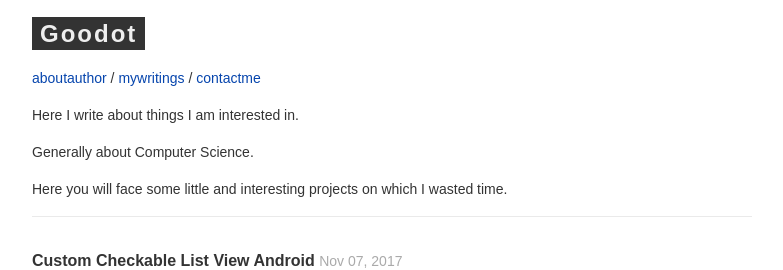
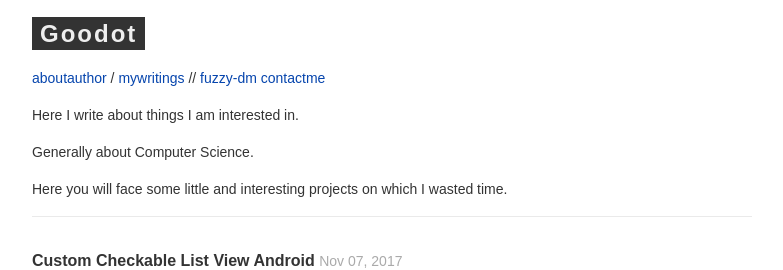
Before and after one commit to goodot/goodot.github.io, a Jekyll site: the page built from index.html, in a window 1280 px wide. Shown: the top 270 px of the page, without its empty margins (8-791 px from the left). Built offline with Jekyll 4.4.1, drawn with Linux system fonts in a browser that asks for light colours; some web fonts are replaced.

Commit message:
Update nav.html

```diff
--- a/_includes/nav.html
+++ b/_includes/nav.html
@@ -1 +1 @@
-<p class="site-nav"><a href="{{ '/about' | prepend: site.baseurl | prepend: site.url }}">aboutauthor</a> / <a href="{{site.baseurl}}/my-writings.html">mywritings</a> / <a href="{{ '/contact' | prepend: site.baseurl | prepend: site.url }}">contactme</a>
+<p class="site-nav"><a href="{{ '/about' | prepend: site.baseurl | prepend: site.url }}">aboutauthor</a> / <a href="{{site.baseurl}}/my-writings.html">mywritings</a> // <a href="https://github.com/goodot/fuzzy-dm">fuzzy-dm</a> <a href="{{ '/contact' | prepend: site.baseurl | prepend: site.url }}">contactme</a>
```
